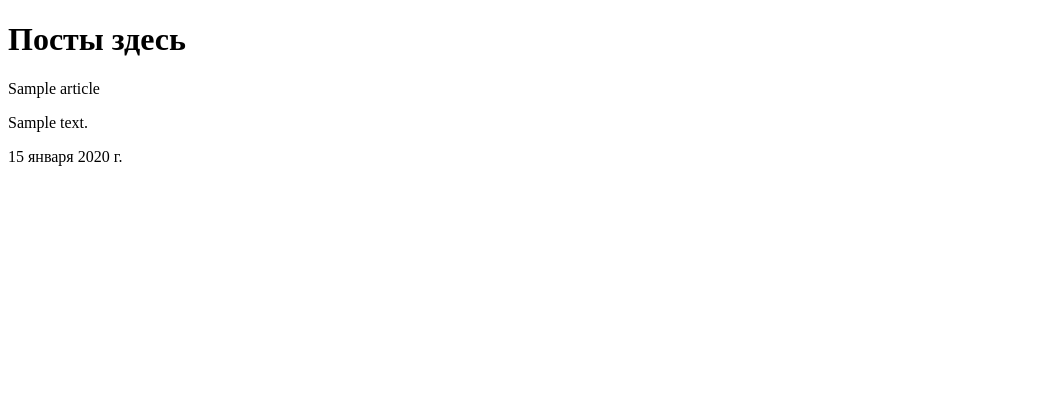
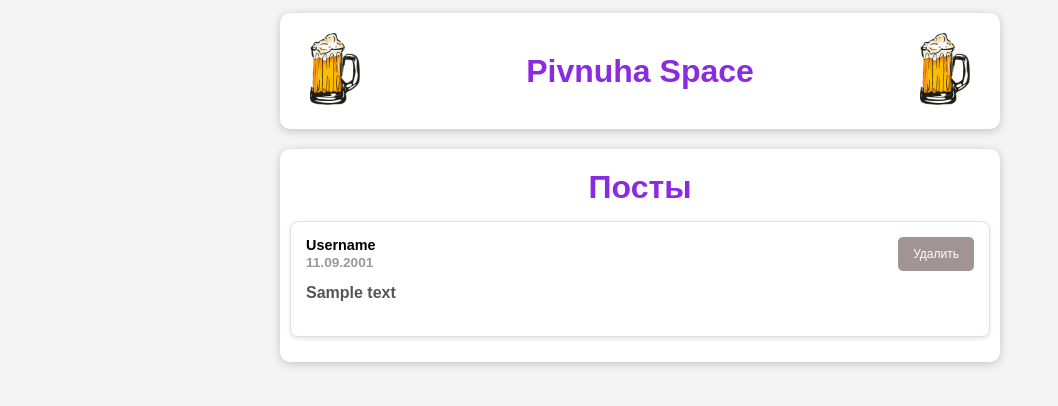
Before and after one commit to pudge063/django_blog, a Django app: page / in a window 1280 px wide. Shown: the top 406 px of the page, without its empty margins (0-1058 px from the left). Run offline with Django 5.2, Linux system fonts and the light colour scheme; tables that the repository leaves empty hold one stand-in row (values such as "Sample post").

Commit message:
post templates from php legacy

```diff
--- /dev/null
+++ b/blog/static/blog/css/app.css
@@ -0,0 +1,24 @@
+body {
+    font-family: sans-serif;
+    margin: 0;
+    padding: 1%;
+    background-color: #f4f4f4;
+    font-weight: bolder;
+}
+
+h1,
+h2 {
+    font-size: 2em;
+    color: blueviolet;
+    text-align: center;
+    margin: 10px 0;
+}
+
+.container {
+    max-width: 700px;
+    margin: 20px auto;
+    padding: 10px;
+    background-color: #fff;
+    border-radius: 10px;
+    box-shadow: 0 2px 10px rgba(0, 0, 0, 0.2);
+}
--- /dev/null
+++ b/blog/static/blog/css/header.css
@@ -0,0 +1,33 @@
+.header-container {
+    max-width: 700px;
+    margin: 0 auto;
+    padding: 10px;
+    background-color: #fff;
+    border-radius: 10px;
+    box-shadow: 0 2px 10px rgba(0, 0, 0, 0.2);
+}
+
+header {
+    display: flex;
+    justify-content: space-between;
+    align-items: center;
+    background-color: #6f42c1;
+    padding: 10px 20px;
+    border-radius: 10px;
+    box-shadow: 0 2px 10px rgba(0, 0, 0, 0.1);
+}
+
+.header-item img {
+    margin: 10px;
+    margin-left: 20px;
+    margin-right: 20px;
+    max-width: 50px;
+}
+
+h1 {
+    font-size: 2em;
+    color: blueviolet;
+    text-align: center;
+    margin: 10px 0;
+    font-family: Arial, Helvetica, sans-serif;
+}
--- /dev/null
+++ b/blog/static/blog/css/posts.css
@@ -0,0 +1,88 @@
+.post-item {
+    background-color: #ffffff;
+    border: 1px solid #e0e0e0;
+    border-radius: 8px;
+    padding: 15px;
+    margin: 15px 0;
+    box-shadow: 0 2px 4px rgba(0, 0, 0, 0.1);
+    transition: box-shadow 0.3s;
+}
+
+.post-item:hover {
+    box-shadow: 0 4px 8px rgba(0, 0, 0, 0.2);
+}
+
+.post-header {
+    display: flex;
+    align-items: center;
+}
+
+.avatar {
+    width: 40px;
+    height: 40px;
+    border-radius: 50%;
+    margin-right: 10px;
+
+    border-radius: 50%;
+    object-fit: cover;
+    /* border: 2px solid #6f42c1; */
+}
+
+.user-info {
+    flex-grow: 1;
+}
+
+.username {
+    margin: 0;
+    font-weight: bold;
+    font-size: 0.9em;
+}
+
+.username a {
+    color: #555;
+    text-decoration: none;
+}
+
+.username a:hover {
+    text-decoration: none;
+}
+
+
+.post-date {
+    font-size: 0.85em;
+    color: #999;
+}
+
+.post-content {
+    margin-top: 10px;
+    color: #555;
+    font-size: 1em;
+    line-height: 1.5;
+}
+
+
+.delete-button {
+    background-color: #a09494;
+    color: white;
+    border: none;
+    border-radius: 5px;
+    padding: 10px 15px;
+    font-size: 12px;
+    cursor: pointer;
+    transition: background-color 0.3s ease, transform 0.3s ease;
+}
+
+.delete-button:hover {
+    background-color: #ff1a1a;
+    transform: scale(1.05);
+}
+
+.delete-button:active {
+    background-color: #cc0000;
+    transform: scale(0.98);
+}
+
+.delete-button:focus {
+    outline: none;
+    box-shadow: 0 0 5px rgba(255, 0, 0, 0.5);
+}
--- a/blog/templates/blog/index.html
+++ b/blog/templates/blog/index.html
@@ -1,12 +1,18 @@
+{% load static %}
 <!DOCTYPE html>
 <html lang="en">
+
 <head>
     <meta charset="UTF-8">
     <meta name="viewport" content="width=device-width, initial-scale=1.0">
     <title>Главная</title>
 </head>
+
 <body>
-    <h1>Посты здесь</h1>
+    {% include 'components/header/header.html' %}
+
+    {% include 'components/posts/posts.html' %}
+    <!-- <h1>Посты здесь</h1>
 
     {% for row in articles %}
 
@@ -14,6 +20,10 @@
         <p>{{ row.text }}</p>
         <p>{{ row.date }}</p>
 
-    {% endfor %}
+    {% endfor %} -->
+
+
+
 </body>
+
 </html>
--- /dev/null
+++ b/blog/templates/components/header/header.html
@@ -0,0 +1,31 @@
+{% load static %}
+
+<!-- templates/components/header/header.html -->
+<!DOCTYPE html>
+<html lang="en">
+<head>
+    <!-- Viewport для адаптивности -->
+    <meta name="viewport" content="width=device-width, initial-scale=1, maximum-scale=1, user-scalable=no">
+
+    <!-- Preload стилей для ускоренной загрузки -->
+    <link rel="preload" href="{% static 'blog/css/header.css' %}" as="style" onload="this.onload=null;this.rel='stylesheet'">
+    <link rel="preload" href="{% static 'blog/css/app.css' %}" as="style" onload="this.onload=null;this.rel='stylesheet'">
+
+    <!-- Основные стили -->
+    <link rel="stylesheet" href="{% static 'blog/css/header.css' %}">
+    <link rel="stylesheet" href="{% static 'blog/css/app.css' %}">
+</head>
+<body>
+    <header class="header-container">
+        <div class="header-item">
+            <img src="{% static 'blog/images/beer.png' %}" alt="beer">
+        </div>
+        <div class="header-item">
+            <h1>Pivnuha Space</h1>
+        </div>
+        <div class="header-item">
+            <img src="{% static 'blog/images/beer.png' %}" alt="beer">
+        </div>
+    </header>
+</body>
+</html>
--- /dev/null
+++ b/blog/templates/components/posts/posts.html
@@ -0,0 +1,22 @@
+{% load static %}
+
+<link rel="stylesheet" href="{% static 'blog/css/posts.css' %}">
+
+
+<div class='container'>
+    <h2>Посты</h2>
+    <div class='post-item'>
+        <div class='post-header'>
+            <div class='user-info'>
+                <h3 class='username'>Username</h3>
+                <span class='post-date'>11.09.2001</span>
+            </div>
+            <form action='' method='POST' style='display: inline;'>
+                <input type='hidden' name='post_id'>
+                <button type='submit' class='delete-button'>Удалить</button>
+            </form>
+
+        </div>
+        <p class='post-content'>Sample text</p>
+    </div>
+</div>
--- a/blog/views.py
+++ b/blog/views.py
@@ -10,3 +10,8 @@ def index(request):
     articles = Article.objects.filter(date__lte=timezone.now()).order_by('date')
 
     return render(request, "blog/index.html", {'articles': articles})
+
+
+def publish(request):
+
+    return render(request, "blog/index.html")
```
Also changed, not shown: blog/static/blog/images/beer.png (added).
